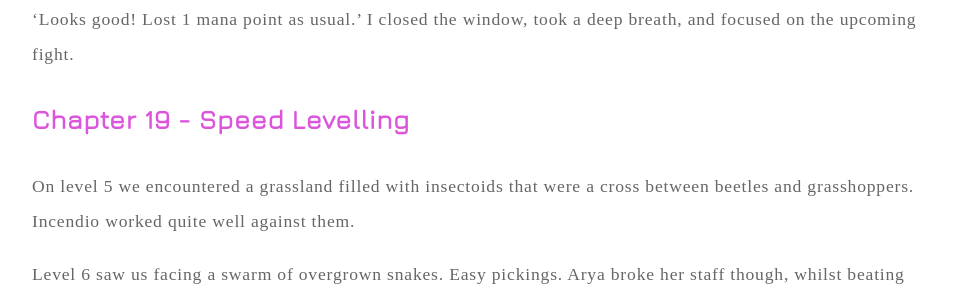
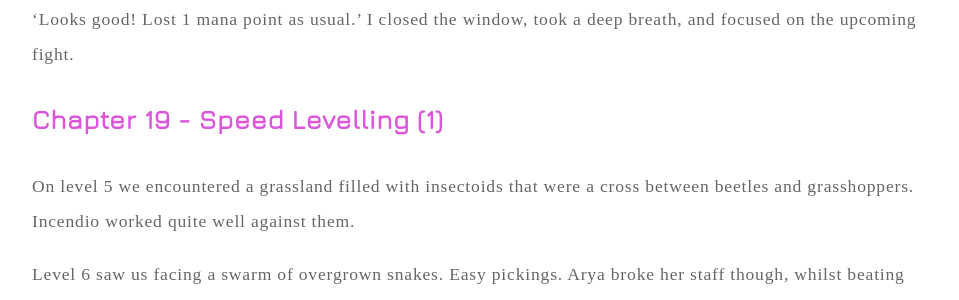
Before and after one commit to EMPAT94/empat94.github.io, a Jekyll site: the page built from _gs/tutorial.md, in a window 1280 px wide and 900 px high, scrolled down 66969 px. Shown: the part 156-456 px from the top of the window, without its empty margins (160-1119 px from the left). Built offline with Jekyll 4.4.1, drawn with Linux system fonts in a browser that asks for light colours; some web fonts are replaced; comment, search, counter and statistics services are not loaded.

```diff
--- a/_gs/tutorial.md
+++ b/_gs/tutorial.md
@@ -1271,7 +1271,7 @@
 'Looks good! Lost 1 mana point as usual.' I closed the window, took a deep breath, and focused on the upcoming fight.
 
 
-## Chapter 19 - Speed Levelling
+## Chapter 19 - Speed Levelling (1)
 
 On level 5 we encountered a grassland filled with insectoids that were a cross between beetles and grasshoppers. Incendio worked quite well against them.
 
```
Also changed, not shown: other parts of _gs/tutorial.md (+1 -1 lines).
